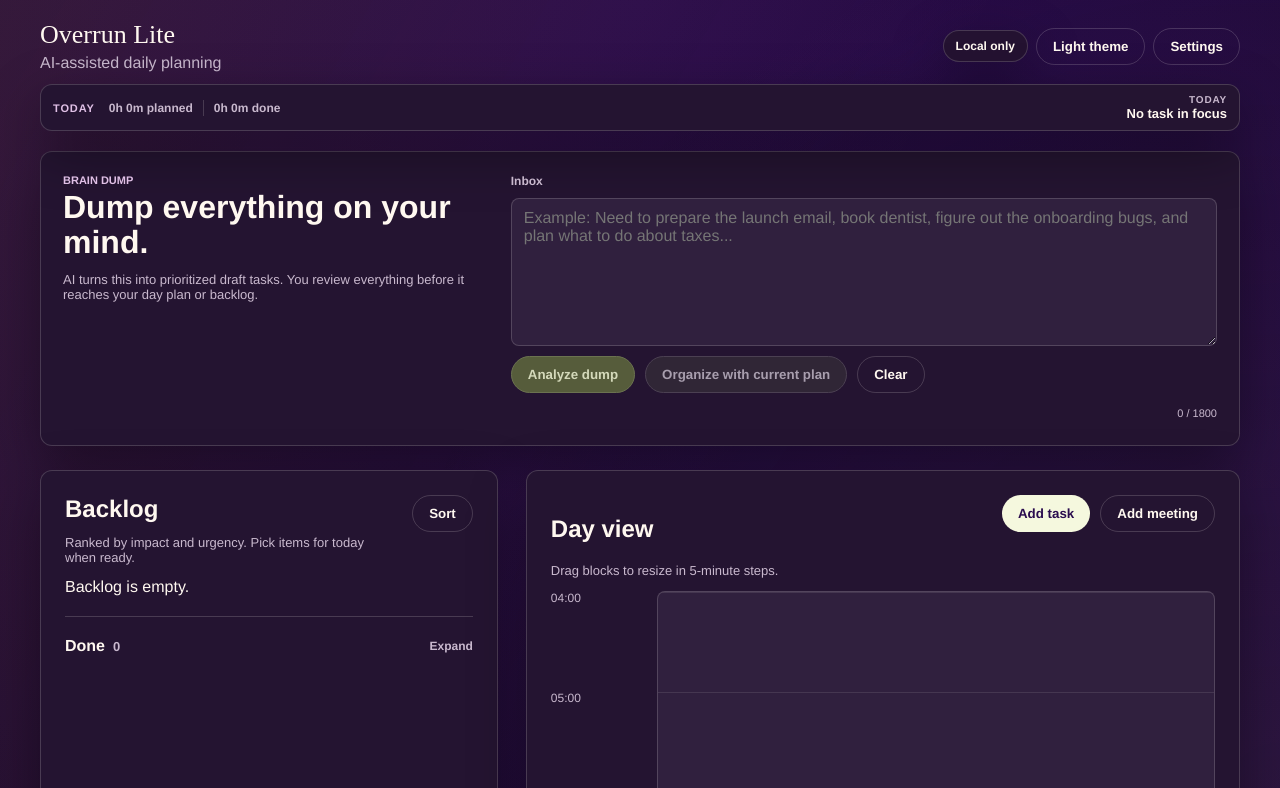
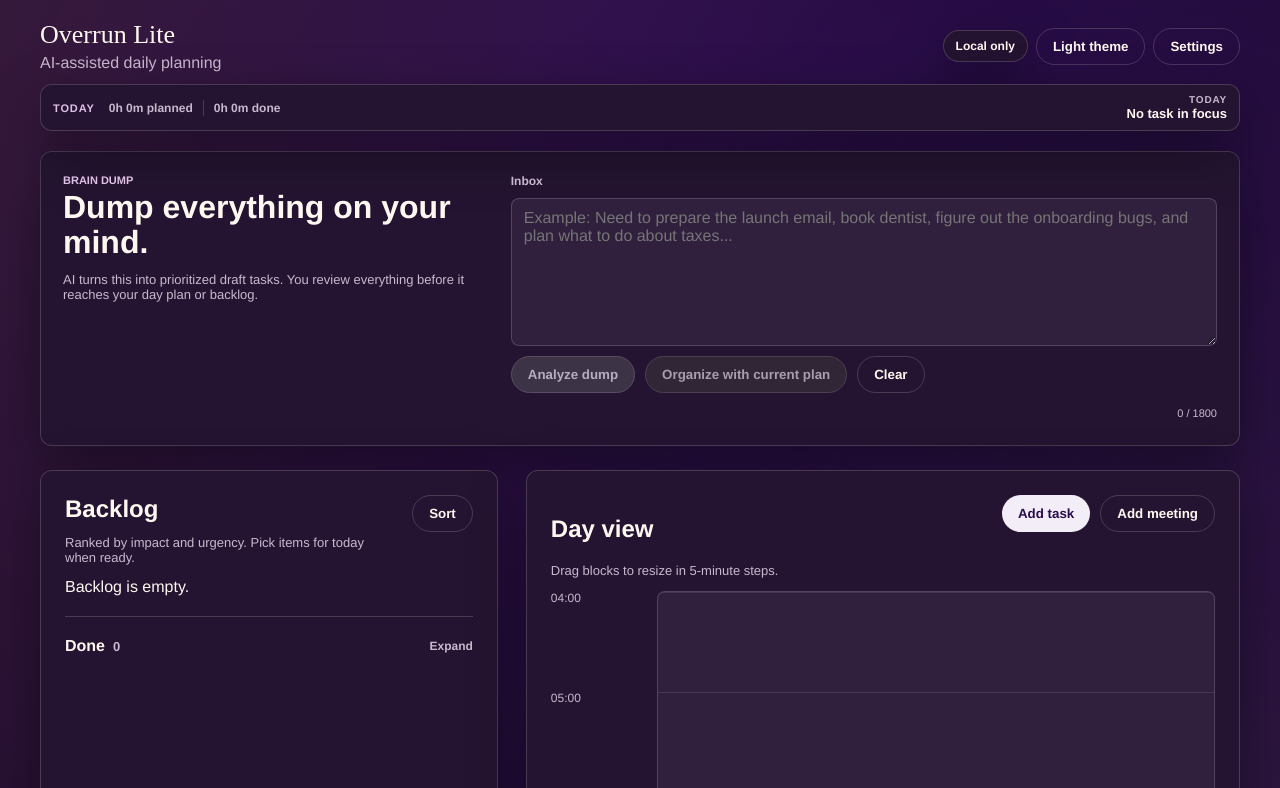
Before and after one commit to dombialcz/Overrun-lite, a website: page index.html in a window 1280 px wide. Both pictures are taken after a click on the button "Dark theme". Shown: the top 788 px of the page. Drawn offline with Linux system fonts and the light colour scheme.

Commit message:
Refine dark theme task palette

```diff
--- a/styles.css
+++ b/styles.css
@@ -119,9 +119,9 @@
   --muted: #c9b9ce;
   --accent: #c4a4cc;
   --accent-dark: #e0c0e6;
-  --primary-bg: #f5f8de;
+  --primary-bg: #f3edf7;
   --primary-ink: #2a0c4e;
-  --primary-hover-bg: #e6edc6;
+  --primary-hover-bg: #e5d8eb;
   --primary-hover-ink: #2a0c4e;
   --ghost-hover-bg: #3b294a;
   --ghost-hover-border: #c4a4cc;
@@ -129,9 +129,9 @@
   --danger-hover-bg: #6d2631;
   --danger-hover-border: #ffaea6;
   --danger-hover-ink: #ffd9d5;
-  --primary-disabled-bg: #565c3b;
-  --primary-disabled-border: #6b7250;
-  --primary-disabled-ink: #d4d9ba;
+  --primary-disabled-bg: #3d3346;
+  --primary-disabled-border: #5a4c64;
+  --primary-disabled-ink: #b8adbf;
   --ghost-disabled-bg: #302636;
   --ghost-disabled-border: #4b4052;
   --ghost-disabled-ink: #a89eae;
@@ -142,8 +142,8 @@
   --panel-solid: #241431;
   --surface: #30203e;
   --surface-soft: #3b294a;
-  --surface-success: #3b4223;
-  --success-ink: #f5f8de;
+  --surface-success: #1b2b45;
+  --success-ink: #e3edff;
   --today-surface: #241431;
   --today-border: rgba(255, 248, 240, 0.17);
   --inbox-bg-edge: #241431;
@@ -152,7 +152,7 @@
   --inbox-ink: #fff8f0;
   --inbox-muted: #c9b9ce;
   --inbox-kicker: #e0c0e6;
-  --inbox-action-bg: #f5f8de;
+  --inbox-action-bg: #f3edf7;
   --inbox-action-ink: #2a0c4e;
   --inbox-control-bg: #30203e;
   --inbox-control-ink: #fff8f0;
@@ -176,8 +176,8 @@
   --thinking-overlay: rgba(0, 0, 0, 0.68);
   --chip-bg: rgba(23, 9, 33, 0.74);
   --chip-border: rgba(255, 248, 240, 0.2);
-  --subtask-chip-bg: #3b4223;
-  --subtask-chip-ink: #f5f8de;
+  --subtask-chip-bg: #243a5a;
+  --subtask-chip-ink: #e3edff;
   --notice-bg: #4a350d;
   --notice-border: rgba(255, 228, 161, 0.34);
   --notice-ink: #ffe4a1;
@@ -189,19 +189,19 @@
   --resize-bg-hover: rgba(0, 0, 0, 0.34);
   --resize-line: rgba(255, 248, 240, 0.3);
   --resize-line-hover: rgba(255, 248, 240, 0.54);
-  --task-block-bg-edge: #9e2b25;
-  --task-block-bg: linear-gradient(135deg, #9e2b25, #6d1f38);
-  --task-block-border: rgba(255, 174, 166, 0.68);
+  --task-block-bg-edge: #6849b8;
+  --task-block-bg: linear-gradient(135deg, #6849b8, #4f3389);
+  --task-block-border: rgba(201, 183, 255, 0.78);
   --task-block-ink: #fff8f0;
-  --task-block-muted: #f0c8c6;
+  --task-block-muted: #e4d9f3;
   --meeting-block-bg: linear-gradient(135deg, #383565, #2d2a55);
   --meeting-block-border: rgba(157, 166, 225, 0.68);
   --meeting-block-ink: #fff8f0;
   --meeting-block-muted: #c9cdea;
-  --completed-block-bg: linear-gradient(135deg, #3b4223, #48512a);
-  --completed-block-border: #a9b76a;
-  --completed-block-ink: #f5f8de;
-  --completed-block-muted: #dde6ad;
+  --completed-block-bg: linear-gradient(135deg, #263b5b, #1b2b45);
+  --completed-block-border: #6f8fc4;
+  --completed-block-ink: #eef4ff;
+  --completed-block-muted: #bac9df;
   --timer-block-bg: linear-gradient(135deg, var(--attention-bg), #ffd166);
   --timer-block-border: #ffe39a;
   --timer-block-ink: #2a0c4e;
@@ -215,7 +215,7 @@
   --timer-glow-blue: rgba(109, 214, 255, 0.58);
   --timer-glow-mint: rgba(132, 239, 200, 0.52);
   --overdue-border: rgba(255, 174, 166, 0.86);
-  --subtask-tint: rgb(86, 96, 46);
+  --subtask-tint: rgb(32, 54, 84);
   --overlay-ink: #ffffff;
   --overlay-muted: rgba(255, 255, 255, 0.78);
 }
```
